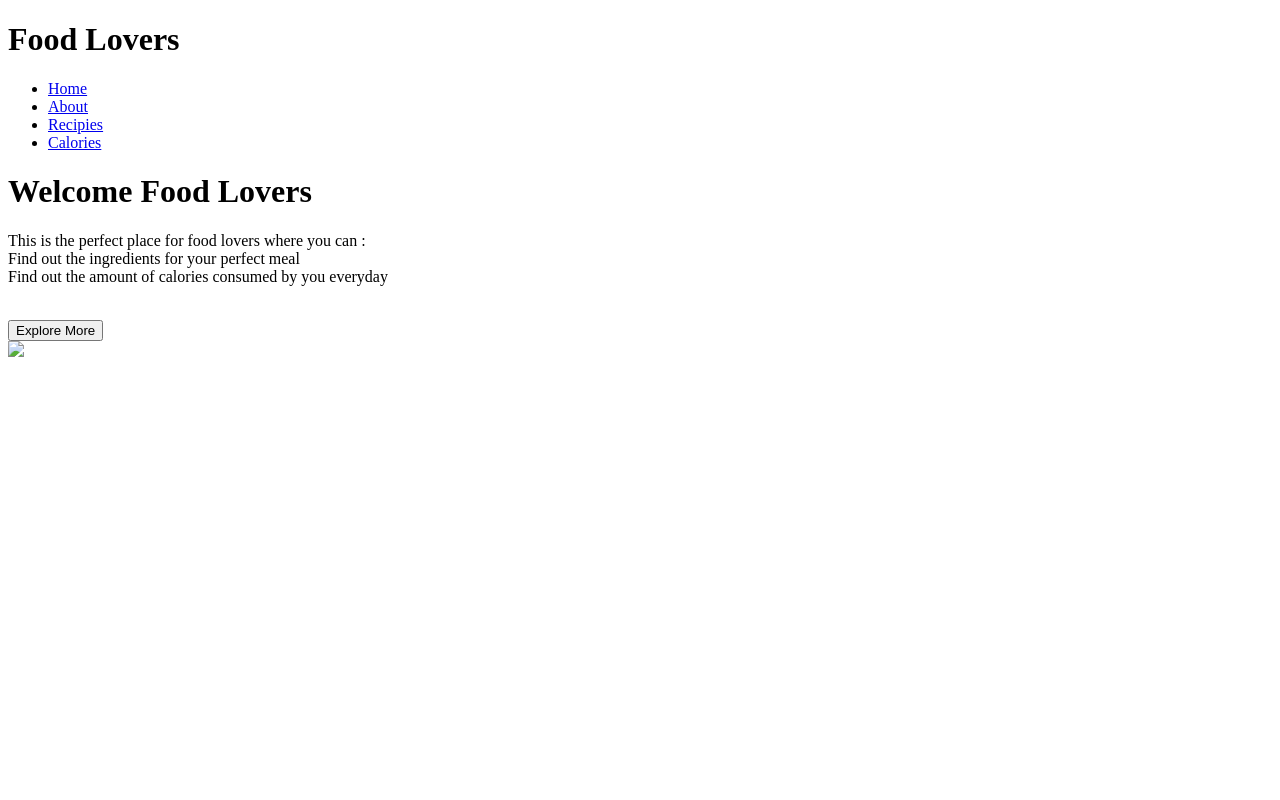
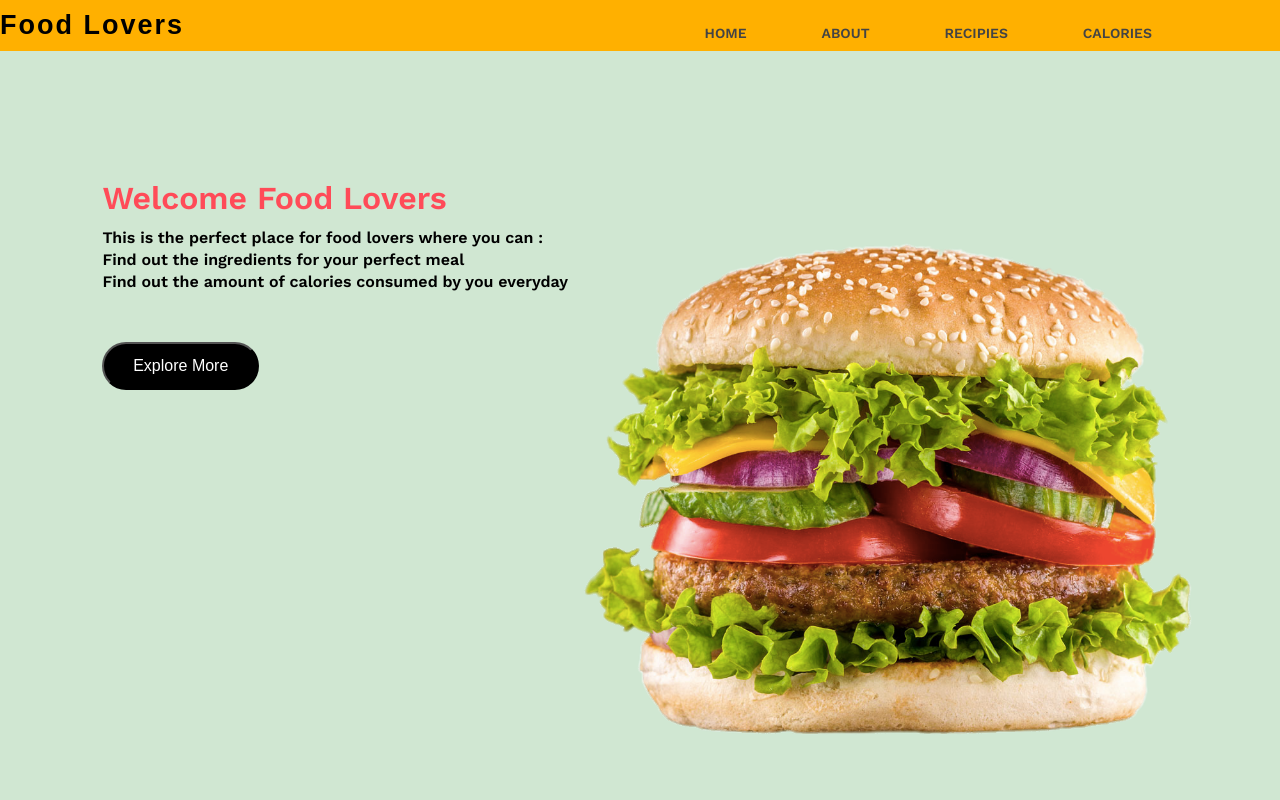
Before and after one commit to mitpatel2009/FoodLover, a plain HTML site: page index.html in a window 1280 px wide. Drawn offline with nearby package versions, Linux system fonts and the light colour scheme; the site is published under a folder, as on GitHub Pages, so addresses that start at the root find nothing.

Commit message:
sixth commit

```diff
--- a/index.html
+++ b/index.html
@@ -3,7 +3,7 @@
   <head>
     <meta charset="UTF-8" />
     <meta name="viewport" content="width=device-width, initial-scale=1.0" />
-    <link rel="stylesheet" href="/CssFile/style.css" />
+    <link rel="stylesheet" href="CssFile/style.css" />
     <title>Food Lovers</title>
   </head>
   <body>
@@ -14,8 +14,8 @@
           <ul>
             <li><a href="#">Home</a></li>
             <li><a href="HTMLFiles/about.html">About</a></li>
-            <li><a href="../HTMLFiles/recipies.html">Recipies</a></li>
-            <li><a href="../HTMLFiles/calories.html">Calories</a></li>
+            <li><a href="HTMLFiles/recipies.html">Recipies</a></li>
+            <li><a href="HTMLFiles/calories.html">Calories</a></li>
           </ul>
         </nav>
       </div>
@@ -35,12 +35,12 @@
       <br />
       <button
         class="btn"
-        onclick="window.location.href='../HTMLFiles/about.html';"
+        onclick="window.location.href='HTMLFiles/about.html';"
       >
         Explore More
       </button>
       <div class="img-box">
-        <img src="../images/burger.png" class="man-img" />
+        <img src="images/burger.png" class="man-img" />
       </div>
     </div>
   </body>
```
